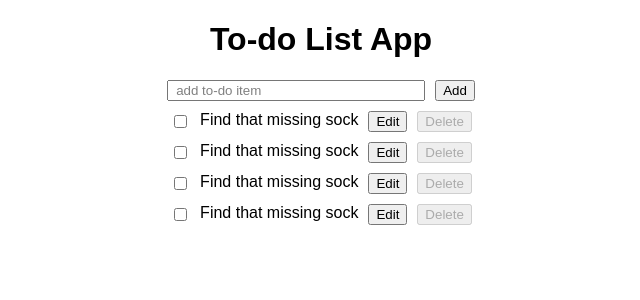
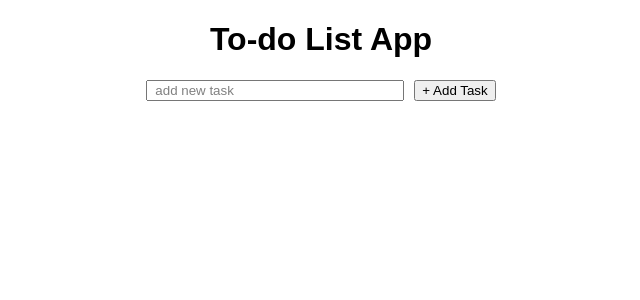
Before and after one commit to 4pd4stantone/to_do_list_app, a React (Vite) app in the folder todolist-usereducelab/: page / in a window 1280 px wide. Shown: the top 300 px of the page, without its empty margins (319-959 px from the left). Built offline with nearby package versions, Linux system fonts and the light colour scheme; the HTML template or start-up script is replaced by a standard one.

Commit message:
added a useState, to display tasks dinamically

```diff
--- a/todolist-usereducelab/src/App.jsx
+++ b/todolist-usereducelab/src/App.jsx
@@ -1,5 +1,4 @@
 import "./styles.css";
-import ToDoList from "./ToDoList.jsx";
 import Form from "./Form.jsx";
 
 export default function App() {
@@ -7,10 +6,6 @@ export default function App() {
     <div className="App">
       <h1>To-do List App</h1>
       <Form />
-      <ToDoList />
-      <ToDoList />
-      <ToDoList />
-      <ToDoList />
     </div>
   );
 }
--- a/todolist-usereducelab/src/Form.jsx
+++ b/todolist-usereducelab/src/Form.jsx
@@ -1,15 +1,42 @@
+import { useState } from 'react'
+
+
 export default function Form() {
+
+    const [toDoList, setToDoList] = useState([])
+
+    function handleAdd(formData) {
+        const newToDoItem = formData.get("newTask");
+        setToDoList(prev => [...prev, newToDoItem]);
+        console.log(newToDoItem)
+    }
+
+    const listOfToDoItems = toDoList.map(task => (
+        <div key={task} className="list">
+            <input type="checkbox" name="done" value="done" />
+            <div className='task-area'>{task}</div>
+            <button>Edit</button>
+            <button disabled={true}>Delete</button>
+        </div>
+    ))
+
   return (
     <>
-      <div className="add-section">
-        <input
-          className="add-input"
-          type="text"
-          name="newTask"
-          placeholder="add to-do item"
-        />
-        <button className="add-btn">Add</button>
-      </div>
+        <main>
+            <form action={handleAdd} className="add-section">
+                    <input
+                    className="add-input"
+                    type="text"
+                    aria-label="Add Task"
+                    name="newTask"
+                    placeholder="add new task"
+                    />
+                    <button className="add-btn">+ Add Task</button>
+            </form>
+        </main>
+        <section id='todolist-section' >
+                <ul className="todolist" >{listOfToDoItems}</ul>
+        </section>
     </>
   );
 }
--- a/todolist-usereducelab/src/ToDoList.jsx
+++ /dev/null
@@ -1,12 +0,0 @@
-export default function ToDoList() {
-  return (
-    <>
-      <div className="list">
-        <input type="checkbox" name="done" value="done" />
-        <div>Find that missing sock</div>
-        <button>Edit</button>
-        <button disabled={true}>Delete</button>
-      </div>
-    </>
-  );
-}
--- a/todolist-usereducelab/src/styles.css
+++ b/todolist-usereducelab/src/styles.css
@@ -1,15 +1,30 @@
 .App {
   font-family: sans-serif;
   text-align: center;
+  display: block;
+
+  width: 100%
 }
-
+#todolist-section {
+  max-width: 100%;
+  display: block;
+  justify-items: center;
+}
+.todolist {
+  display: block;
+  width: 500px;
+  justify-items: center;
+  margin: 10px 50px 0 0;
+}
 .list {
   display: flex;
   justify-content: center;
   gap: 10px;
-  margin: 10px 0px;
+  margin: 20px;
 }
-
+.task-area {
+  min-width: 200px;
+}
 .add-section {
   display: flex;
   justify-content: center;
@@ -18,6 +33,7 @@
 
 .add-input {
   width: 250px;
+
 }
 
 .add-input::placeholder {
```
